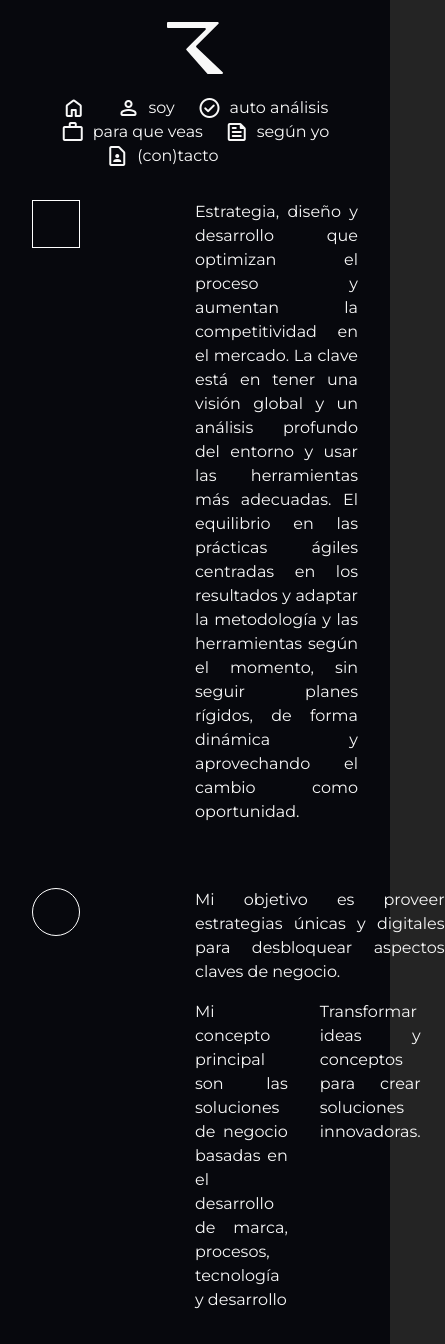
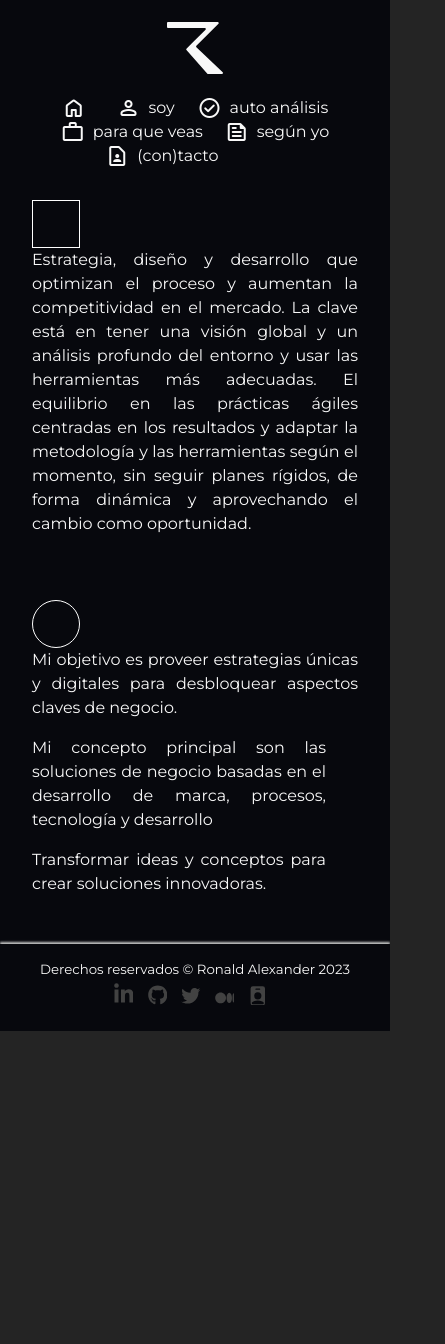
Before and after one commit to ralexrivero/ralex, a React (Vite) app: page / in a window 390 px wide. Shown: the whole page, 445 px wide, since content can reach past the window. After the commit the page ends 1031 px from the top, so only its background shows below. Built offline with nearby package versions, Linux system fonts and the light colour scheme.

Commit message:
mobile first strategy

```diff
--- a/src/App.css
+++ b/src/App.css
@@ -81,24 +81,7 @@ a {
 .nav-header-links span {
   margin-right: .5rem;
 }
-/**************************************
- * grid
-**************************************/
 
-.grid-50-50 {
-  display: grid;
-  grid-template-areas:
-    "left right";
-  grid-template-columns: 50% auto;
-}
-
-.area-left {
-  grid-area: left;
-}
-
-.area-right {
-  grid-area: right;
-}
 
 /**************************************
  * Main
@@ -140,3 +123,103 @@ main {
   border: 1px solid #fff;
   border-radius: 50%;
 }
+
+/********************************************
+*********************************************
+ * Footer and social
+*********************************************
+********************************************/
+
+.footer-main {
+  display: flex;
+  flex-wrap: wrap;
+  flex-direction: row;
+  align-items: center;
+  justify-content:space-around;
+  padding: 1rem .5rem;
+  margin-top: 1rem;
+  box-shadow: 0 -2px 2px #BDBDBD;
+}
+
+.copy-footer {
+  display: flex;
+  flex-wrap: wrap;
+  flex-direction: row;
+  align-items: center;
+  justify-content: space-evenly;
+}
+
+.logo-brand-signature {
+  width: 1.4rem;
+  margin-left: .5rem;
+  margin-right: .5rem;
+}
+
+.social-footer {
+  display: flex;
+  flex-wrap: wrap;
+  flex-direction: row;
+  align-items: baseline;
+  justify-content: space-evenly;
+}
+
+.footer-social-icon {
+  width: 1.6rem;
+  margin-right: .5rem;
+  padding: .2rem;
+}
+
+.social-footer li {
+  list-style: none;
+}
+
+.social-footer li a{
+  text-decoration: none;
+}
+
+.social-footer li a:link {
+  fill: #424242;
+}
+
+.social-footer li a:visited{
+  fill: #424242;
+}
+
+.social-footer li a:focus{
+  fill: #616161;
+}
+.social-footer li a:hover{
+  fill: #212121;
+}
+
+.social-footer li a:active {
+  color: #212121;
+}
+
+/**************************************
+* Mobile first
+**************************************/
+
+
+
+
+@media screen and (min-width:768px) {
+  /**************************************
+  * grid
+  **************************************/
+
+.grid-50-50 {
+  display: grid;
+  grid-template-areas:
+    "left right";
+  grid-template-columns: 50% auto;
+}
+
+.area-left {
+  grid-area: left;
+}
+
+.area-right {
+  grid-area: right;
+}
+}
--- a/src/App.jsx
+++ b/src/App.jsx
@@ -12,7 +12,7 @@ function App() {
       <Header />
       <MainContent />
 {/*       <Sidebar /> */}
-{/*       <Footer /> */}
+      <Footer />
     </div>
   )
 }
```
